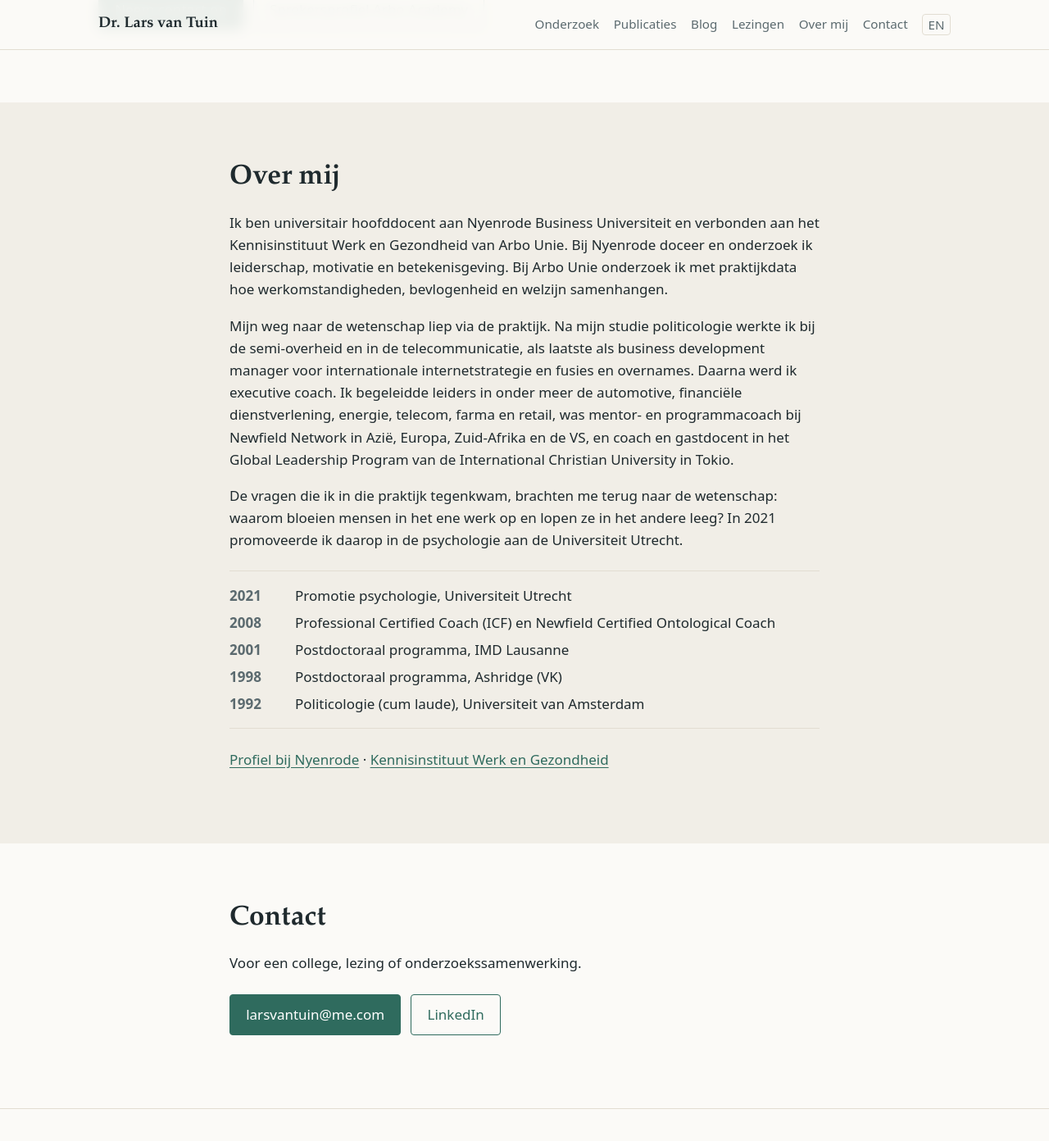
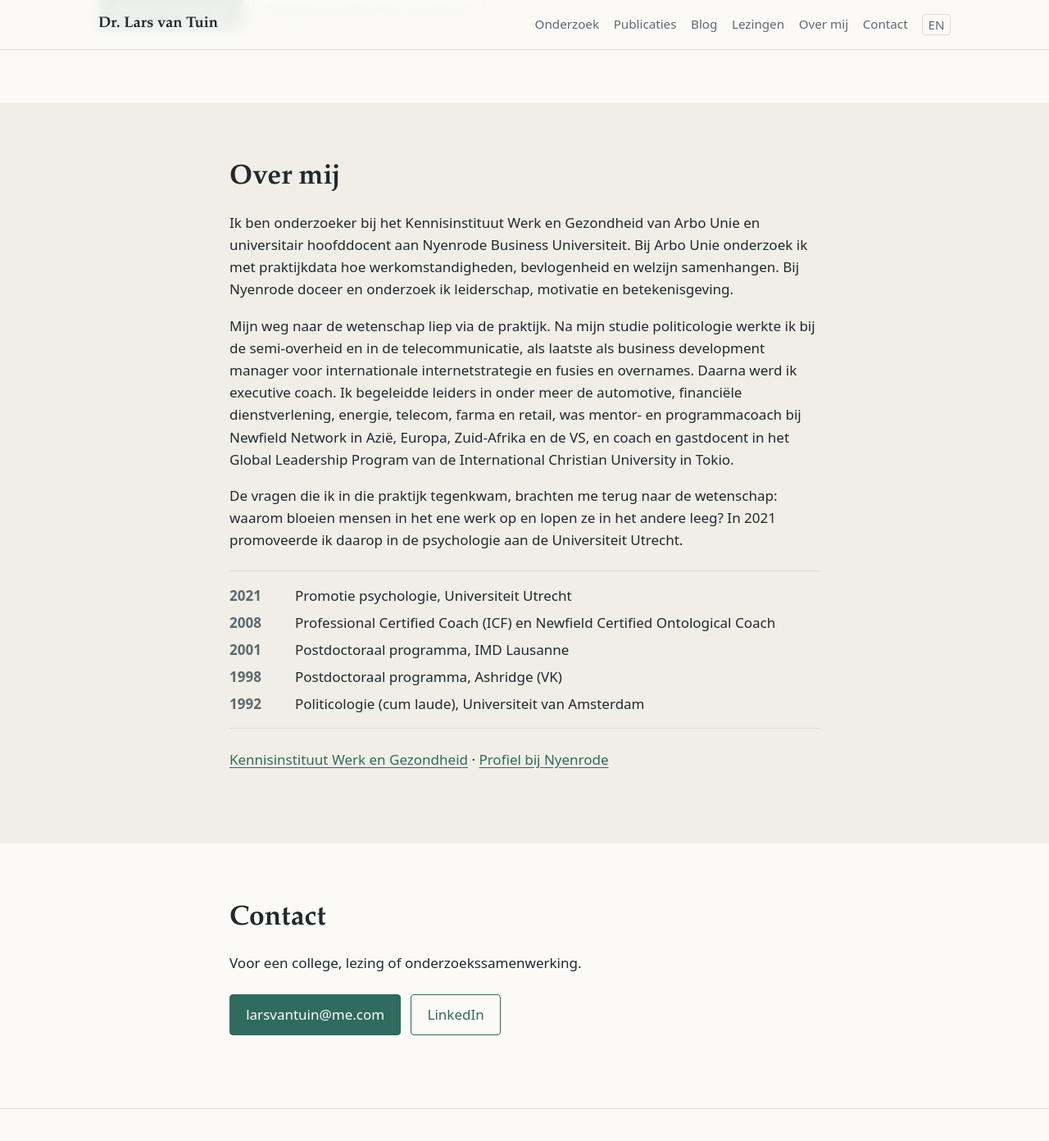
Before and after one commit to larsvantuin/website, a Jekyll site: the page built from index.html, in a window 1280 px wide and 1400 px high, scrolled down 5439 px. Shown: the top 1392 px of the window at 82% size. Built offline with Jekyll 4.4.1, drawn with Linux system fonts in a browser that asks for light colours; some of the changed text lies outside the part shown.

Commit message:
Arbo Unie en Nyenrode in Over mij en voettekst; losse portret.webp in hoofdmap opgeruimd
Co-Authored-By: Claude Opus 5.5 <noreply@anthropic.com>
Claude-Session: https://claude.ai/code/session_01JLiW56dra78zm9y6Qetye6

```diff
--- a/_data/profiel.yml
+++ b/_data/profiel.yml
@@ -1,6 +1,6 @@
 # Algemene gegevens: links, contact en foto's.
 naam: "Dr. Lars van Tuin"
-functie: "Universitair hoofddocent, Nyenrode Business Universiteit · Kennisinstituut Werk en Gezondheid, Arbo Unie"
+functie: "Onderzoeker, Kennisinstituut Werk en Gezondheid, Arbo Unie · Universitair hoofddocent, Nyenrode Business Universiteit"
 
 # Laat 'email' leeg ("") om geen mailadres te tonen.
 email: "larsvantuin@me.com"
--- a/_layouts/default.html
+++ b/_layouts/default.html
@@ -21,12 +21,12 @@
     "@type": "Person",
     "name": "Lars van Tuin",
     "honorificPrefix": "Dr.",
-    "jobTitle": "Universitair hoofddocent",
+    "jobTitle": ["Onderzoeker", "Universitair hoofddocent"],
     "url": "{{ site.url }}{{ '/' | relative_url }}",
     "image": "{{ site.url }}{{ '/assets/img/portret.webp' | relative_url }}",
     "affiliation": [
-      {"@type": "CollegeOrUniversity", "name": "Nyenrode Business Universiteit"},
-      {"@type": "Organization", "name": "Arbo Unie, Kennisinstituut Werk en Gezondheid"}
+      {"@type": "Organization", "name": "Arbo Unie, Kennisinstituut Werk en Gezondheid"},
+      {"@type": "CollegeOrUniversity", "name": "Nyenrode Business Universiteit"}
     ],
     "alumniOf": [
       {"@type": "CollegeOrUniversity", "name": "Universiteit Utrecht"},
@@ -70,8 +70,8 @@
 
   <footer class="site-footer">
     <div class="wrap">
-      <p>© {{ site.time | date: "%Y" }} {{ site.data.profiel.naam }} ·
-        <a href="{{ site.data.profiel.links.linkedin }}">LinkedIn</a> ·
+      <p>© {{ site.time | date: "%Y" }} {{ site.data.profiel.naam }} · Arbo Unie, Kennisinstituut Werk en Gezondheid · Nyenrode Business Universiteit</p>
+      <p><a href="{{ site.data.profiel.links.linkedin }}">LinkedIn</a> ·
         <a href="{{ site.data.profiel.links.orcid }}">ORCID</a> ·
         <a href="{{ site.data.profiel.links.scholar }}">Google Scholar</a></p>
     </div>
--- a/assets/css/style.css
+++ b/assets/css/style.css
@@ -90,3 +90,7 @@ figcaption { font-size: .8rem; color: var(--muted); margin-top: .4rem; }
 .cv { display: grid; grid-template-columns: 4rem 1fr; gap: .35rem 1rem; margin: 1.5rem 0; padding: 1rem 0; border-top: 1px solid var(--line); border-bottom: 1px solid var(--line); }
 .cv dt { font-weight: 600; color: var(--muted); font-variant-numeric: tabular-nums; }
 .cv dd { margin: 0; }
+
+.affil { font-size: .82rem; text-transform: uppercase; letter-spacing: .1em; font-weight: 600; margin: 0 0 1.1rem; }
+.affil a { display: block; color: var(--accent); text-decoration: none; line-height: 1.6; }
+.affil a:hover { text-decoration: underline; }
--- a/en/index.html
+++ b/en/index.html
@@ -91,7 +91,7 @@ description: "Research, lectures and talks on leadership, motivation, work engag
       <dt>1998</dt><dd>Postgraduate program, Ashridge (UK)</dd>
       <dt>1992</dt><dd>Political Science (cum laude), University of Amsterdam</dd>
     </dl>
-    <p><a href="{{ p.links.nyenrode }}">Profile at Nyenrode</a> · <a href="{{ p.links.kennisinstituut }}">Knowledge Institute of Work and Health</a></p>
+    <p><a href="{{ p.links.kennisinstituut }}">Knowledge Institute of Work and Health</a> · <a href="{{ p.links.nyenrode }}">Profile at Nyenrode</a></p>
   </div>
 </section>
 
--- a/index.html
+++ b/index.html
@@ -94,7 +94,7 @@ layout: default
 <section id="over" class="section alt">
   <div class="wrap narrow">
     <h2>Over mij</h2>
-    <p>Ik ben universitair hoofddocent aan Nyenrode Business Universiteit en verbonden aan het Kennisinstituut Werk en Gezondheid van Arbo Unie. Bij Nyenrode doceer en onderzoek ik leiderschap, motivatie en betekenisgeving. Bij Arbo Unie onderzoek ik met praktijkdata hoe werkomstandigheden, bevlogenheid en welzijn samenhangen.</p>
+    <p>Ik ben onderzoeker bij het Kennisinstituut Werk en Gezondheid van Arbo Unie en universitair hoofddocent aan Nyenrode Business Universiteit. Bij Arbo Unie onderzoek ik met praktijkdata hoe werkomstandigheden, bevlogenheid en welzijn samenhangen. Bij Nyenrode doceer en onderzoek ik leiderschap, motivatie en betekenisgeving.</p>
     <p>Mijn weg naar de wetenschap liep via de praktijk. Na mijn studie politicologie werkte ik bij de semi-overheid en in de telecommunicatie, als laatste als business development manager voor internationale internetstrategie en fusies en overnames. Daarna werd ik executive coach. Ik begeleidde leiders in onder meer de automotive, financiële dienstverlening, energie, telecom, farma en retail, was mentor- en programmacoach bij Newfield Network in Azië, Europa, Zuid-Afrika en de VS, en coach en gastdocent in het Global Leadership Program van de International Christian University in Tokio.</p>
     <p>De vragen die ik in die praktijk tegenkwam, brachten me terug naar de wetenschap: waarom bloeien mensen in het ene werk op en lopen ze in het andere leeg? In 2021 promoveerde ik daarop in de psychologie aan de Universiteit Utrecht.</p>
     <dl class="cv">
@@ -104,7 +104,7 @@ layout: default
       <dt>1998</dt><dd>Postdoctoraal programma, Ashridge (VK)</dd>
       <dt>1992</dt><dd>Politicologie (cum laude), Universiteit van Amsterdam</dd>
     </dl>
-    <p><a href="{{ p.links.nyenrode }}">Profiel bij Nyenrode</a> · <a href="{{ p.links.kennisinstituut }}">Kennisinstituut Werk en Gezondheid</a></p>
+    <p><a href="{{ p.links.kennisinstituut }}">Kennisinstituut Werk en Gezondheid</a> · <a href="{{ p.links.nyenrode }}">Profiel bij Nyenrode</a></p>
   </div>
 </section>
 
```
Also changed, not shown: other parts of en/index.html (+1 -1 lines), assets/img/deelafbeelding.jpg, portret.webp (deleted).
